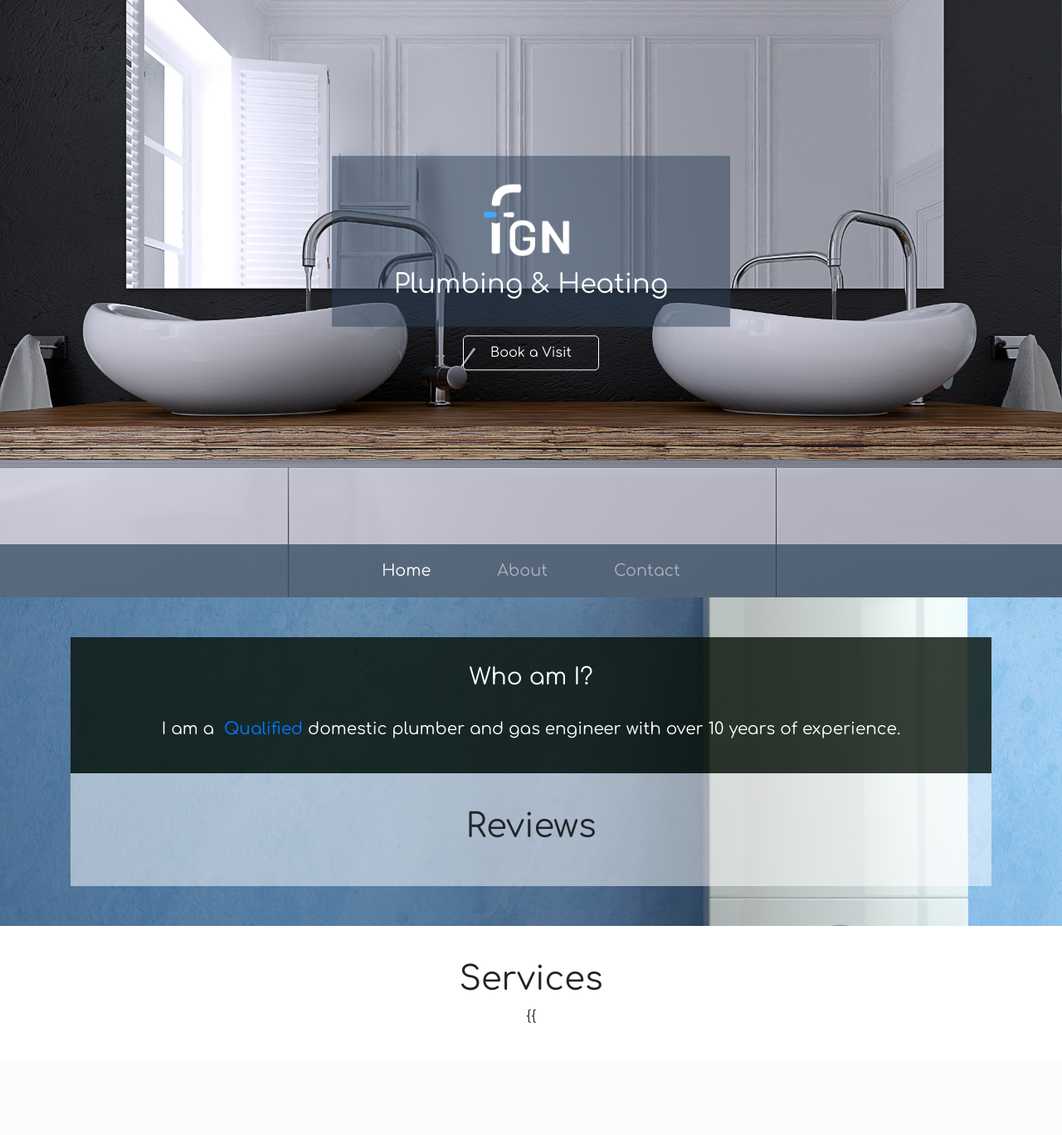
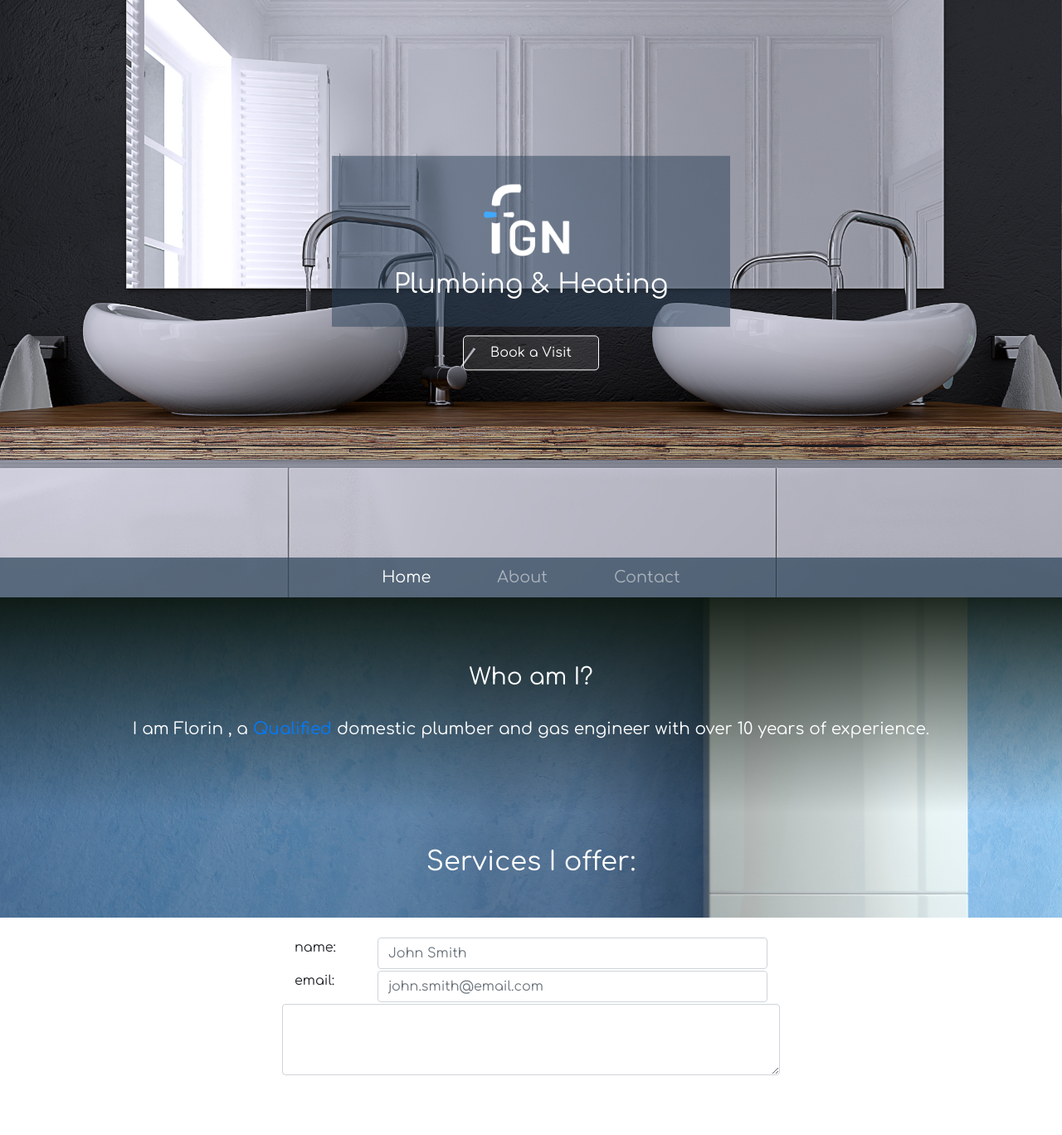
Before and after one commit to VLaD0S/WebPlumbing, a Django app: page / in a window 1280 px wide. Shown: the whole page at 83% size. Before the commit the page ends 1233 px from the top, so only its background shows below. Run offline with Django 3.2, Linux system fonts and the light colour scheme; data that the repository does not hold is empty; parts of the project's set-up code (start-up, migrations or seed data) failed here and were passed over; some libraries are stand-ins or nearby versions.

Commit message:
updated templates

```diff
--- a/plumbing/admin.py
+++ b/plumbing/admin.py
@@ -1,6 +1,7 @@
 from django.contrib import admin
-from .models import Qualification, Service, Group
+from .models import Qualification, Service, Group, Image
 
 admin.site.register(Group)
 admin.site.register(Qualification)
 admin.site.register(Service)
+admin.site.register(Image)
--- /dev/null
+++ b/plumbing/templates/_contact-form.html
@@ -0,0 +1,33 @@
+{% load staticfiles %}
+<style>
+
+</style>
+
+<div class="container" style="width:600px">
+    <form>
+        <div class="row row-form">
+            <div class="col-sm-2">
+                <p>name:</p>
+            </div>
+            <div class="col">
+                <input type="text" class="form-control" id="contact-name" placeholder="John Smith">
+            </div>
+        </div>
+        <div class="row row-form">
+
+            <div class="col-sm-2">
+                <p>email:</p>
+            </div>
+            <div class="col">
+                <input type="email" class="form-control" placeholder="john.smith@email.com">
+            </div>
+        </div>
+        <div class="row row-form">
+            <textarea class="form-control" id="description" rows="3"></textarea>
+        </div>
+        <div>
+
+        </div>
+
+    </form>
+</div>
--- a/plumbing/templates/_service_list.html
+++ b/plumbing/templates/_service_list.html
@@ -1,12 +1,103 @@
 
-<div class="container-fluid">
-    <div class="text-center" style="font-size: 1em; background-color: white; border-radius:0.5em;">
+<style>
+.slideanim {visibility:hidden;}
+.slide {
+    /* The name of the animation */
+    animation-name: slide;
+    -webkit-animation-name: slide;
+    /* The duration of the animation */
+    animation-duration: 1s;
+    -webkit-animation-duration: 1s;
+    /* Make the element visible */
+    visibility: visible;
+}
+
+/* Go from 0% to 100% opacity (see-through) and specify the percentage from when to slide in the element along the Y-axis */
+@keyframes slide {
+    0% {
+        opacity: 0;
+        transform: translateY(70%);
+    }
+    100% {
+        opacity: 1;
+        transform: translateY(0%);
+    }
+}
+@-webkit-keyframes slide {
+    0% {
+        opacity: 0;
+        -webkit-transform: translateY(70%);
+    }
+    100% {
+        opacity: 1;
+        -webkit-transform: translateY(0%);
+    }
+}
+</style>
+
+<div class="container-fluid" style="background-color:transparent">
+    <div class="text-center" style="font-size: 1em; background-color: transparent; border-radius:0.5em;">
         <div style="padding: 1em;">
             <br />
-            <h1>Services</h1>
+            <h2 class="slideanim" style="color:white">Services I offer:</h2>
+            <br />
+            <div class="container">
+                <div class="row" id="services">
 
-            {{
-            <br />
+                </div>
+            </div>
         </div>
     </div>
 </div>
+
+
+<script type="text/javascript">
+
+    $(window).scroll(function() {
+  $(".slideanim").each(function(){
+    var pos = $(this).offset().top;
+
+    var winTop = $(window).scrollTop();
+    if (pos < winTop + 600) {
+      $(this).addClass("slide");
+    }
+  });
+});
+
+    var services = document.getElementById('services')
+    document.addEventListener("DOMContentLoaded", function() {
+        var request = new XMLHttpRequest();
+        request.open('GET','http://127.0.0.1:8000/services');
+        request.onload = function() {
+            var data  = JSON.parse(request.responseText);
+            renderHTdML(data);
+        };
+        request.send();
+    });
+
+    function renderHTdML(data) {
+
+        for(var i=0; i<data.length; i++) {
+
+            serviceString = "";
+
+            for (var j = 0; j<data[i].services.length; j++) {
+                serviceString += "<p class=\"card-text\" style=\"color:white\">" + data[i].services[j] + "</p>";
+
+            }
+
+            htmlstring = "<div class=\"col-sm slideanim\"> \
+                             <div class=\"card\" style=\"background-color: rgba(7, 17, 8, 0.8); border-width:0px; border-radius:0px\"> \
+                                <div class=\"card-body\"> \
+                                    <h5 class=\"card-title\" style=\"color:#1A7788\" >"+ data[i].group +"</h5> \
+                                    "+ serviceString + " \
+                                </div> \
+                            </div> \
+                        </div>";
+            services.insertAdjacentHTML('beforeend', htmlstring);
+        }
+
+    }
+
+
+</script>
--- a/plumbing/templates/home.html
+++ b/plumbing/templates/home.html
@@ -3,7 +3,8 @@
 
 
 {% block content %}
-<div class="jumbotron jumbotron-fluid text-center" style="background-image:url({% static "images/bath.jpg" %}); background-size: cover; height:720px;margin-bottom: -4em; align-items: center;">
+
+<div class="jumbotron jumbotron-fluid text-center" style="background-image:url({% static "images/bath.jpg" %}); background-size: cover; height:720px;margin-bottom: -3em; align-items: center;">
 
 
     <div style="background-color: rgba(44, 67, 90, 0.5); margin: auto; width: 30em; transform: translateY(60%);">
@@ -17,13 +18,13 @@
     </div>
 
     <div style="transform: translateY(320%)">
-        <button style="background-color: rgba(255,255,255,0.0); border: 1px solid white; border-radius:5px; padding:0.5em 2em; font-size: 1em; color:white;" type="button">Book a Visit</button>
+        <button style="background-color: rgba(255,255,255,0.1); border: 1px solid white; border-radius:5px; padding:0.5em 2em; font-size: 1em; color:white;" type="button">Book a Visit</button>
     </div>
 
 </div>
 
 
-<nav class="navbar navbar-expand sticky-top navbar-dark" style="background-color: rgba(44, 67, 90, 0.7); height:4em; z-index:0">
+<nav class="navbar navbar-expand sticky-top navbar-dark" style="background-color: rgba(44, 67, 90, 0.7); height:3em; z-index:0">
 
          <div class="collapse navbar-collapse">
              <ul class="navbar-nav mx-auto">
@@ -43,7 +44,7 @@
 </nav>
 
 <div style="background-image:url({% static "images/boiler.jpg" %}); background-size:cover; background-attachment: fixed; background-position: center">
-
+<div style="background: linear-gradient(rgba(7, 17, 8, 0.9),  rgba(7, 17, 8, 0.0));">
     <br>
     <br>
 
@@ -51,20 +52,24 @@
         {% include "qualifications.html" %}
     </div>
 
-    <div class="container">
-        {% include "reviews.html" %}
-    </div>
-
     <br>
     <br>
 </div>
 
+    <div>
+    {% include "_service_list.html" %}
+    </div>
+</div>
 
 
-{% include "_service_list.html" %}
 
 <br>
 
+{% include "_contact-form.html" %}
+<!-- end of the content block -->
 
-<!-- end of the content block -->
+<br>
+<br>
+
+<br>
 {% endblock %}
--- a/plumbing/templates/qualifications.html
+++ b/plumbing/templates/qualifications.html
@@ -11,7 +11,7 @@
 </style>
 
 
-    <div class="text-center" style="font-size: 1em; background-color: rgba(7, 17, 8, 0.8);">
+    <div class="text-center" style="font-size: 1em; background-color: rgba(7, 17, 8, 0.0);">
 
 
         <div style="padding: 2em;">
@@ -19,7 +19,7 @@
             <div>
                 <h3 style="color:white">Who am I?</h3>
                 <br>
-                <h5> I am a <button data-toggle="collapse" data-target="#demo" style="border:0; background-color: transparent;">
+                <h5>I am Florin ,  a<button data-toggle="collapse" data-target="#demo" style="border:0; background-color: transparent;">
                     <span id="Qualifications" class="text-primary">Qualified</span>
                 </button>domestic plumber and gas engineer with over 10 years of experience.</h5>
             </div>
@@ -33,21 +33,25 @@
 
 <script type="text/javascript">
 
+    var demo = document.getElementById('demo')
     document.addEventListener("DOMContentLoaded", function() {
         var request = new XMLHttpRequest();
-        request.open('GET','http://localhost:8000/qualifications');
+        request.open('GET','http://127.0.0.1:8000/qualifications');
         request.onload = function() {
             var data  = JSON.parse(request.responseText);
+            console.log(data);
             renderHTML(data);
         };
         request.send();
     });
 
+
     function renderHTML(data) {
-        var htmlstring = "<p style=\"color:#d6d6c2\"><span style=\"color: orange\">// </span>";
+        var htmlstring = "<p style=\"color:#d6d6c2\"><span style=\"color: orange\"> // </span>"
 
-        for(i = 0; i <data.length; i++) {
-            htmlstring += data[i].fields.qual + "<span style=\"color: orange\"> // </span>";
+        for(var i=0; i<data.length; i++) {
+
+            htmlstring += data[i].qualification + "<span style=\"color: orange\"> // </span>";
         }
 
         htmlstring += "</p>";
--- a/plumbing/urls.py
+++ b/plumbing/urls.py
@@ -1,9 +1,10 @@
 from django.conf.urls import url
 from plumbing import views
-from plumbing.views import HomeView, QualificationView
+from plumbing.views import HomeView, QualificationView, ServicesView
 
 urlpatterns = [
     # url(r'^$', views.home, name='home'),
     url(r'^$', HomeView.as_view()),
-    url(r'^qualifications/', QualificationView.as_view())
+    url(r'^qualifications/', QualificationView.as_view()),
+    url(r'^services/', ServicesView.as_view())
     ]
--- a/plumbing/views.py
+++ b/plumbing/views.py
@@ -1,29 +1,39 @@
 from django.shortcuts import render
 from plumbing.models import Review, Qualification, Group, Service
 from django.views import View
-from django.http import HttpResponse, StreamingHttpResponse
-from django.core import serializers
-
-
-def home(request):
-    qualifications = Qualification.objects.all()
-    context = {
-        "qualifications": qualifications,
-    }
-    #populate_reviews()
-    return render(request, 'home.html', context=context)
+from django.http import HttpResponse
+from plumbing.forms import ContactForm
+import json
 
 
 class HomeView(View):
     def get(self, request):
-        # view logic
         return render(request, 'home.html')
 
 
 class QualificationView(View):
+    def get(self, request):
+        if request.method == 'GET':
+            jsonarr = []
+            for qual in Qualification.objects.all():
+                jsonarr.append({"qualification": qual.qual})
+
+            return HttpResponse(json.dumps(jsonarr))
+
+
+class ServicesView(View):
 
     def get(self, request):
+        jsonarr = []
+        for gr in Group.objects.all():
+            servicelist = []
 
-        if request.method == 'GET':
-            context = serializers.serialize("json", Qualification.objects.all(), fields=('qual'))
-            return HttpResponse(context)
+            for serv in Service.objects.all():
+                if serv.group.name == gr.name:
+                    servicelist.append(serv.service)
+
+            jsonarr.append({
+                "group":gr.name,
+                "services": servicelist
+            })
+        return HttpResponse(json.dumps(jsonarr), content_type='application/json')
```
Also changed, not shown: plumbing/forms.py (+8 -0 lines), plumbing/models.py (+17 -2 lines), plumbing/templates/gallery.html (added, +43 -0 lines).
